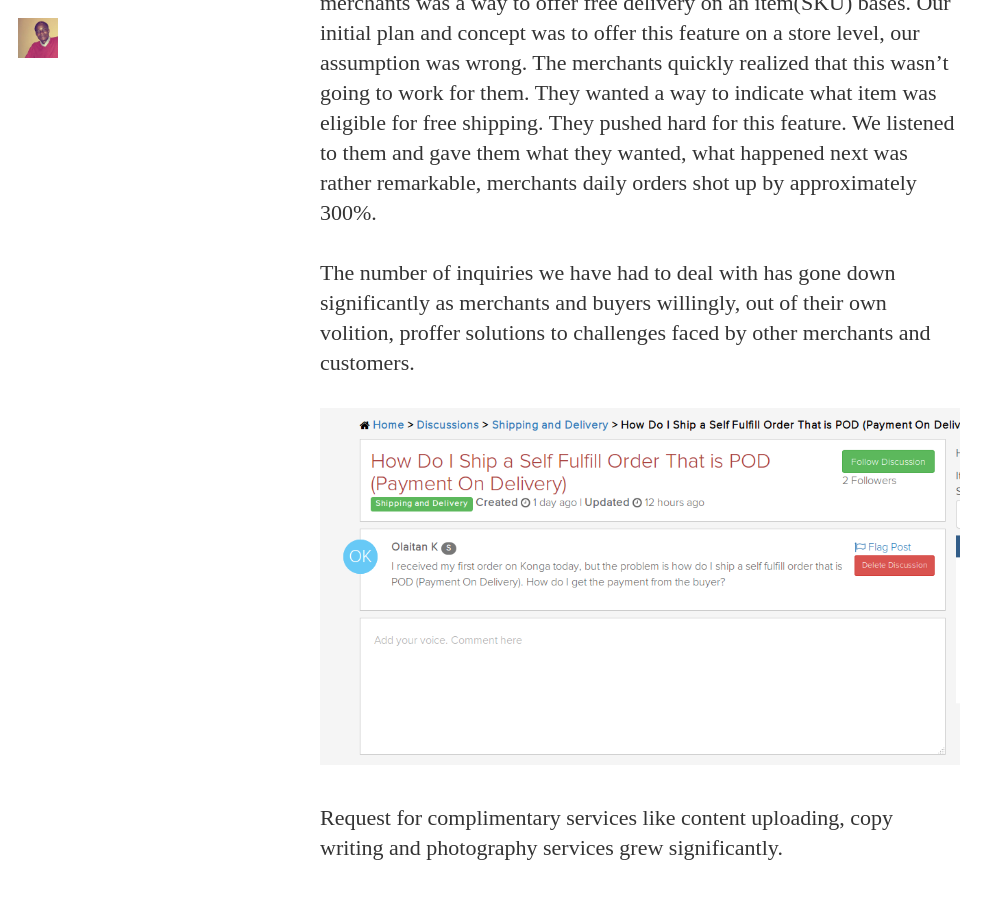
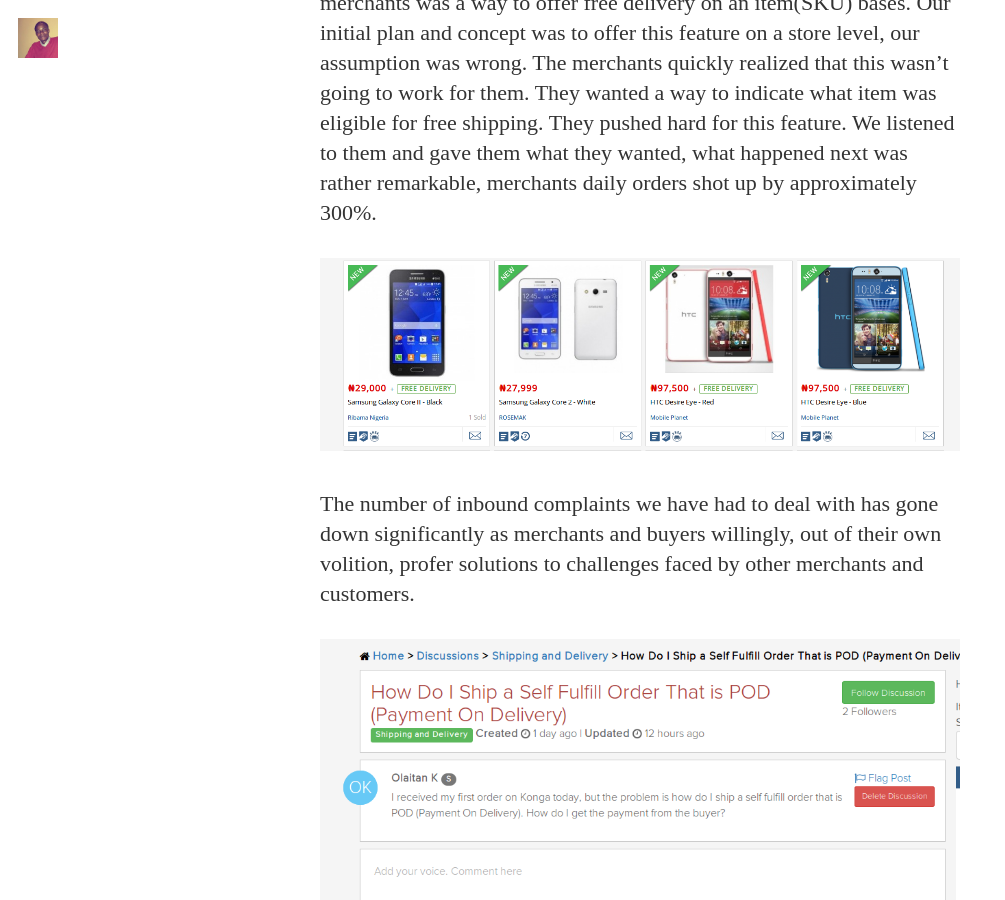
Before and after one commit to cyberomin/cyberomin.github.io, a Jekyll site: the page built from _posts/2015-07-09-marketplace-communities.markdown, in a window 1280 px wide and 900 px high, scrolled down 1607 px. Shown: the whole window, without its empty margins (0-1005 px from the left). Built offline with Jekyll 4.4.1, drawn with Linux system fonts in a browser that asks for light colours; nearby versions of some CDN libraries; some web fonts are replaced; library files that are not in the unit come from our copies; Markdown is read by kramdown in place of the engine named in the settings; comment, search, counter and statistics services are not loaded.

Commit message:
Free delivery

```diff
--- a/_posts/2015-07-09-marketplace-communities.markdown
+++ b/_posts/2015-07-09-marketplace-communities.markdown
@@ -32,7 +32,9 @@
 When we launched self fulfil, one of the biggest request we got from merchants was a way to offer free delivery on an item(SKU) bases. Our initial plan and concept was to offer this feature on a store level, our assumption was wrong. The merchants quickly realized that this wasn't going to work for them. They wanted a way to indicate what item was eligible for free shipping. They pushed hard for this feature. We listened to them and gave them what they wanted,
 what happened next was rather remarkable, merchants daily orders shot up by approximately 300%.
 
-The number of inquiries we have had to deal with has gone down significantly as merchants and buyers willingly, out of  their own volition, proffer solutions to challenges faced by other merchants and customers.
+<img src="{{ site.url }}/assets/article_images/communities/free-delivery.png"/>
+
+The number of inbound complaints we have had to deal with has gone down significantly as merchants and buyers willingly, out of  their own volition, profer solutions to challenges faced by other merchants and customers.
 
 <img src="{{ site.url }}/assets/article_images/communities/how-do-i-ship.png"/>
 
```
Also changed, not shown: assets/article_images/communities/free-delivery.png (added), 3 other files.
